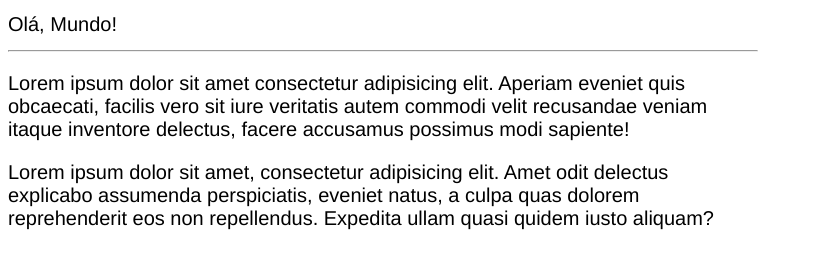
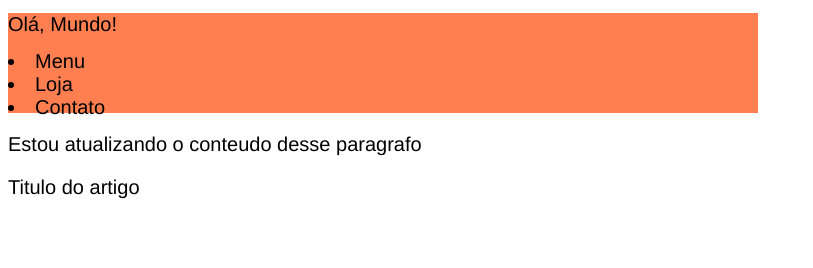
Before and after one commit to Beltrames/Hello-World, a plain HTML site: page Site Exemplo/index.html in a window 1280 px wide. Shown: the top 268 px of the page, without its empty margins (0-813 px from the left). Drawn offline with Linux system fonts and the light colour scheme.

Commit message:
Adicionei um reader e mudei o CSS

```diff
--- a/Site Exemplo/index.html
+++ b/Site Exemplo/index.html
@@ -4,21 +4,24 @@
     <meta charset="UTF-8">
     <meta http-equiv="X-UA-Compatible" content="IE=edge">
     <meta name="viewport" content="width=device-width, initial-scale=1.0">
-    <title>Primeiro Site em repositório</title>
+    <title>Site Com o Conteúdo Atualizado</title>
     <link rel="stylesheet" href="style.css">
 </head>
 <body>
+    <main>
 
-    <h1>Olá, Mundo!</h1>
-    <hr>
-    <p>Lorem ipsum dolor sit amet consectetur adipisicing elit.
-    Aperiam eveniet quis obcaecati, facilis vero sit iure veritatis
-    autem commodi velit recusandae veniam itaque inventore delectus,
-     facere accusamus possimus modi sapiente!</p>
-     <p>Lorem ipsum dolor sit amet, consectetur adipisicing elit.
-         Amet odit delectus explicabo assumenda perspiciatis,
-         eveniet natus, a culpa quas dolorem reprehenderit
-         eos non repellendus. Expedita ullam quasi
-         quidem iusto aliquam?</p>
+        <header>
+            <h1>Olá, Mundo!</h1>
+            <li>Menu</li>
+            <li>Loja</li>
+            <li>Contato</li>
+        </header>
+
+        <p>Estou atualizando o conteudo desse paragrafo</p>
+        <article>
+            <h2>Titulo do artigo</h2>
+        </article>
+    </main>
+
 </body>
 </html>
--- a/Site Exemplo/style.css
+++ b/Site Exemplo/style.css
@@ -18,3 +18,17 @@ border-bottom: 10px;
 border-top: 10px;
 
 }
+
+
+header {
+
+width: 750px;
+height: 100px;
+border-top: 15px;
+border-left: 15px;
+border-bottom: 15px;
+border-right: 15px;
+background-color: coral;
+font-family: 'Times New Roman', Times, serif black;
+
+}
```
